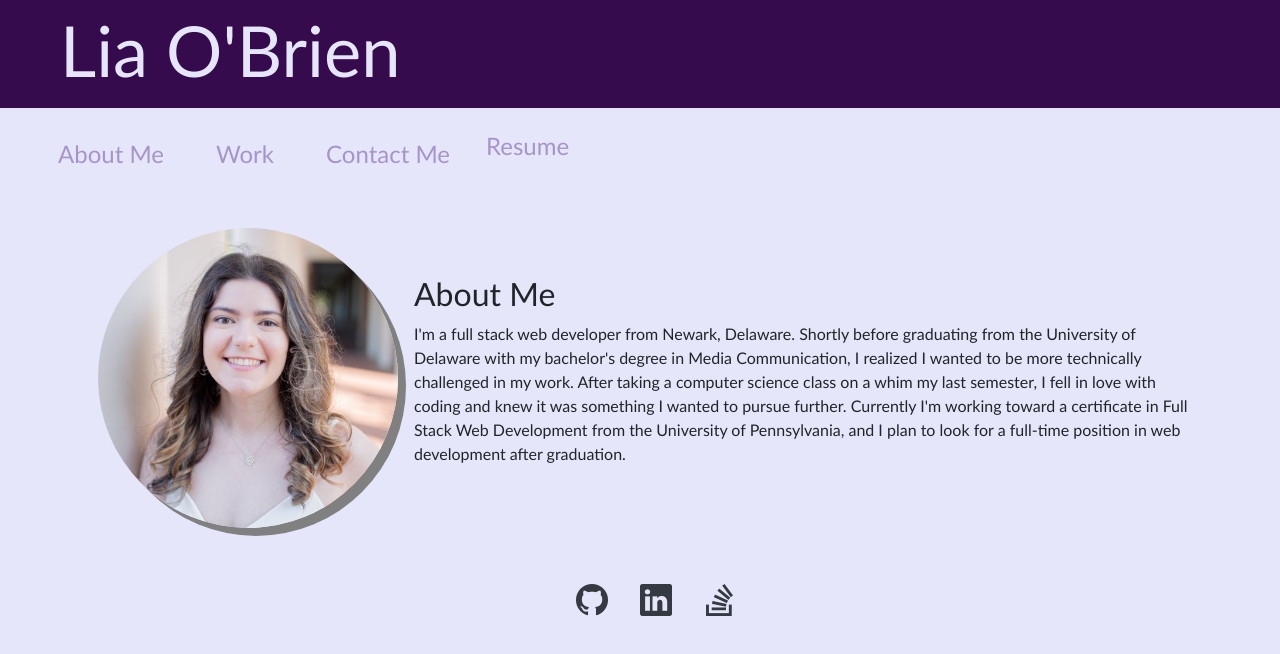
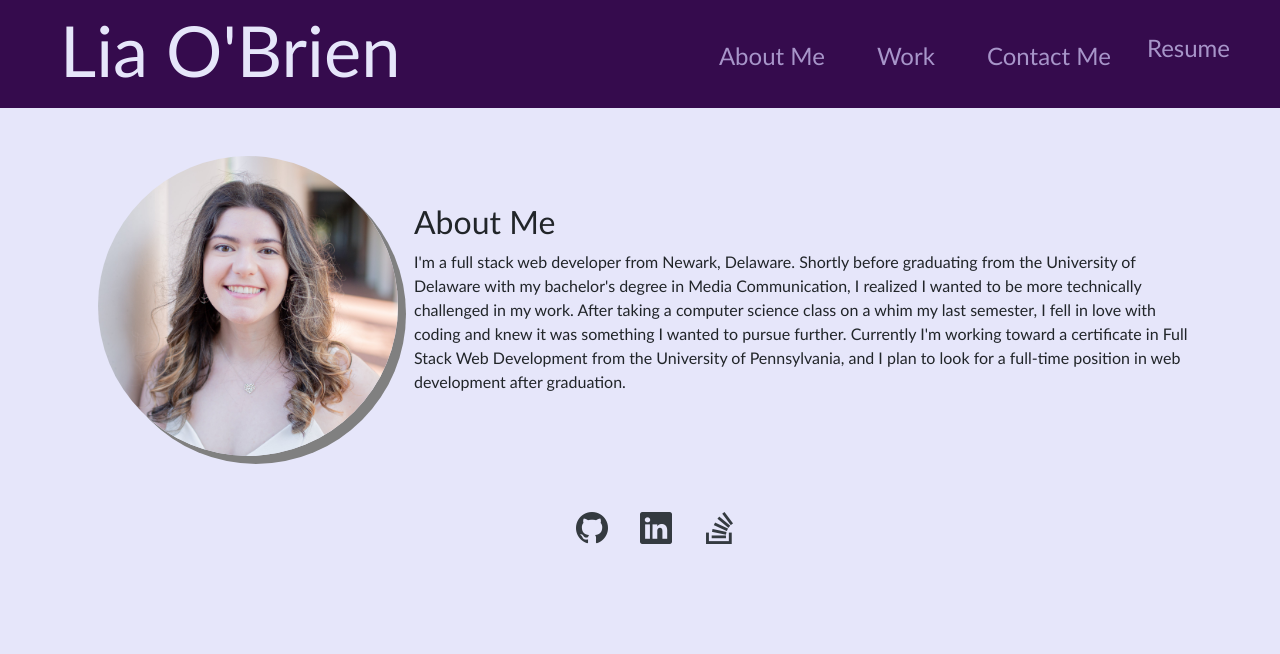
Before and after one commit to liaobrien/react-portfolio, a React (Create React App) app: page / in a window 1280 px wide. Shown: the top 654 px of the page. Built offline with nearby package versions, Linux system fonts and the light colour scheme.

Commit message:
fixed navbar issue

```diff
--- a/src/App.js
+++ b/src/App.js
@@ -1,5 +1,5 @@
 import './App.css';
-import Header from './components/Header';
+// import Header from './components/Header';
 import Footer from './components/Footer';
 import PortfolioContainer from './components/PortfolioContainer';
 // import Project from './components/Project';
@@ -9,7 +9,6 @@ import PortfolioContainer from './components/PortfolioContainer';
 function App() {
   return (
     <>
-      <Header />
       <PortfolioContainer />
       <Footer />
     </>
--- a/src/components/Header.js
+++ b/src/components/Header.js
@@ -1,9 +1,11 @@
 import React from 'react';
+import Navigation from './Navigation';
 
-export default function Header() {
+export default function Header(props) {
       return (
             <header className="header navbar">
                   <h1>Lia O'Brien</h1>
+                  <Navigation handlePageChange={props.handlePageChange} currentPage={props.currentPage} />
             </header>
       )
 }
--- a/src/components/PortfolioContainer.js
+++ b/src/components/PortfolioContainer.js
@@ -1,13 +1,14 @@
 import React, { useState } from 'react';
-import Navigation from './Navigation';
+// import Navigation from './Navigation';
 import About from './pages/About';
 import Project from './pages/Project'
 import Contact from './pages/Contact';
+import Header from './Header';
 
 export default function PortfolioContainer() {
   const [currentPage, setCurrentPage] = useState('Home');
 
-  // TODO: Add a comment describing the functionality of this method
+
   const renderPage = () => {
     if (currentPage === 'Work') {
       return <Project />;
@@ -22,7 +23,8 @@ export default function PortfolioContainer() {
 
   return (
     <div>
-      <Navigation currentPage={currentPage} handlePageChange={handlePageChange} />
+      <Header handlePageChange={handlePageChange} currentPage={currentPage} />
+      {/* <Navigation currentPage={currentPage} handlePageChange={handlePageChange} /> */}
       {renderPage()}
     </div>
   );
```
